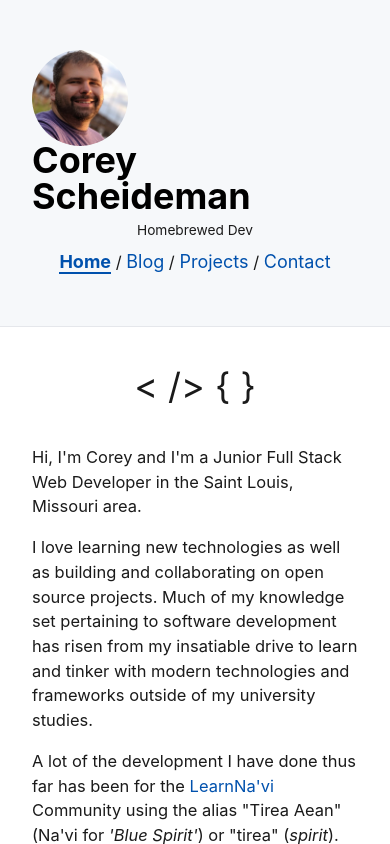
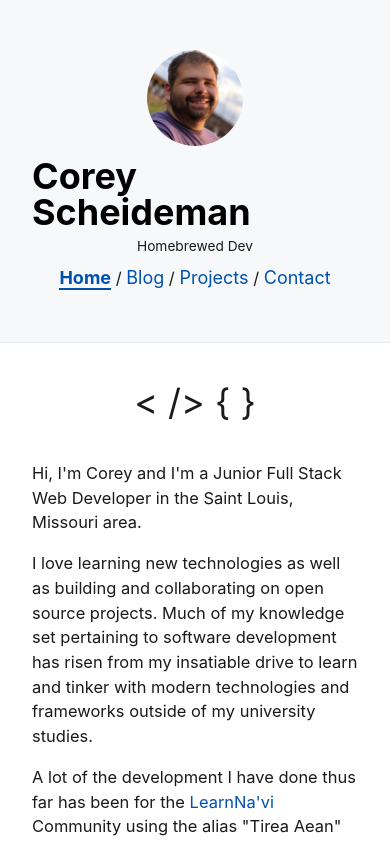
Before and after one commit to corscheid/corscheid.dev, a Next.js app: page / in a window 390 px wide. Shown: the top 844 px of the page. Built offline with nearby package versions, Linux system fonts and the light colour scheme.

Commit message:
extract styles, fix mobile header layout

```diff
--- a/components/Header.module.css
+++ b/components/Header.module.css
@@ -6,6 +6,8 @@
   .header {
     display: flex;
     flex-direction: column;
+    justify-content: center;
+    align-items: center;
   }
 }
 
@@ -26,11 +28,17 @@
     display: flex;
     flex: 1;
     flex-direction: column;
+    margin-top: 1rem;
     padding-left: 0;
     line-height: 2rem;
     justify-content: center;
     align-items: center;
   }
+}
+
+.imageWrapperOuter {
+  height: 96px;
+  width: 96px;
 }
 
 .imageWrapper {
--- a/components/Header.tsx
+++ b/components/Header.tsx
@@ -13,11 +13,11 @@
         code adapted from GitHub issue comment by @7ruth
         https://github.com/vercel/next.js/issues/18497#issuecomment-762397599
       */}
-      <div style={{ height: '96px', width: '96px' }}>
+      <div className={styles.imageWrapperOuter}>
         <div className={styles.imageWrapper}>
           <Image
             className={`${styles.headerImage} ${styles.borderCircle}`}
-            src={"/images/profile.jpg"}
+            src={'/images/profile.jpg'}
             alt={name}
             layout="fill"
             objectFit="contain"
```
